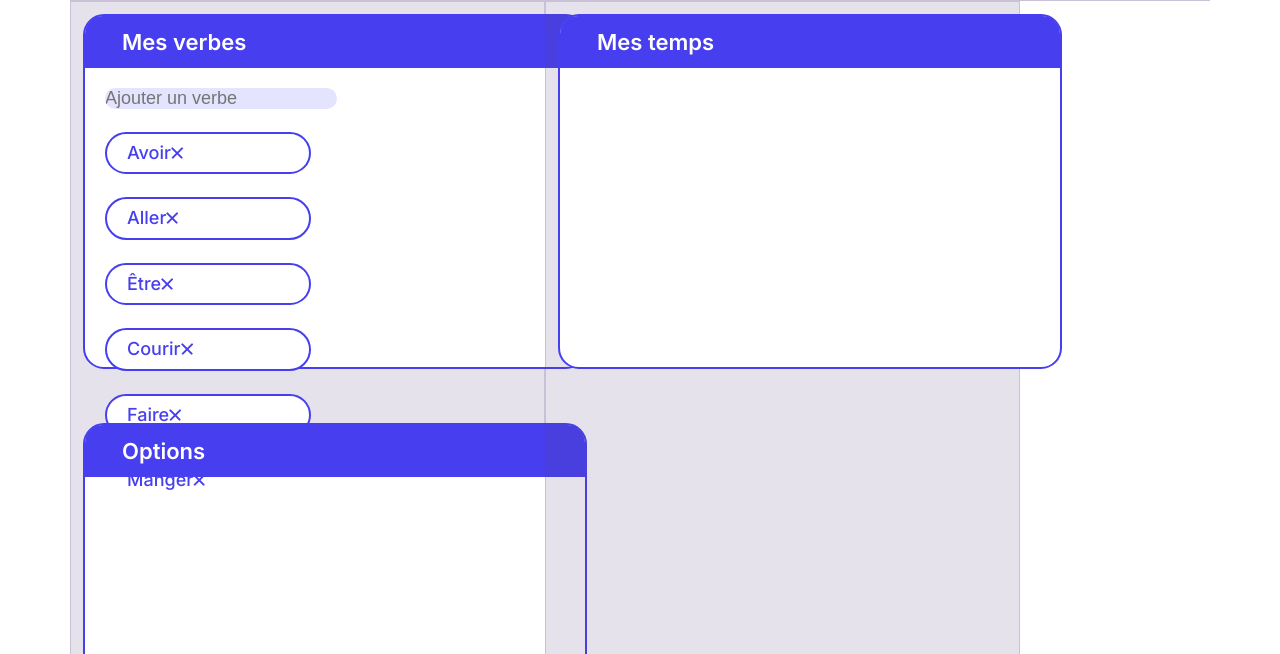
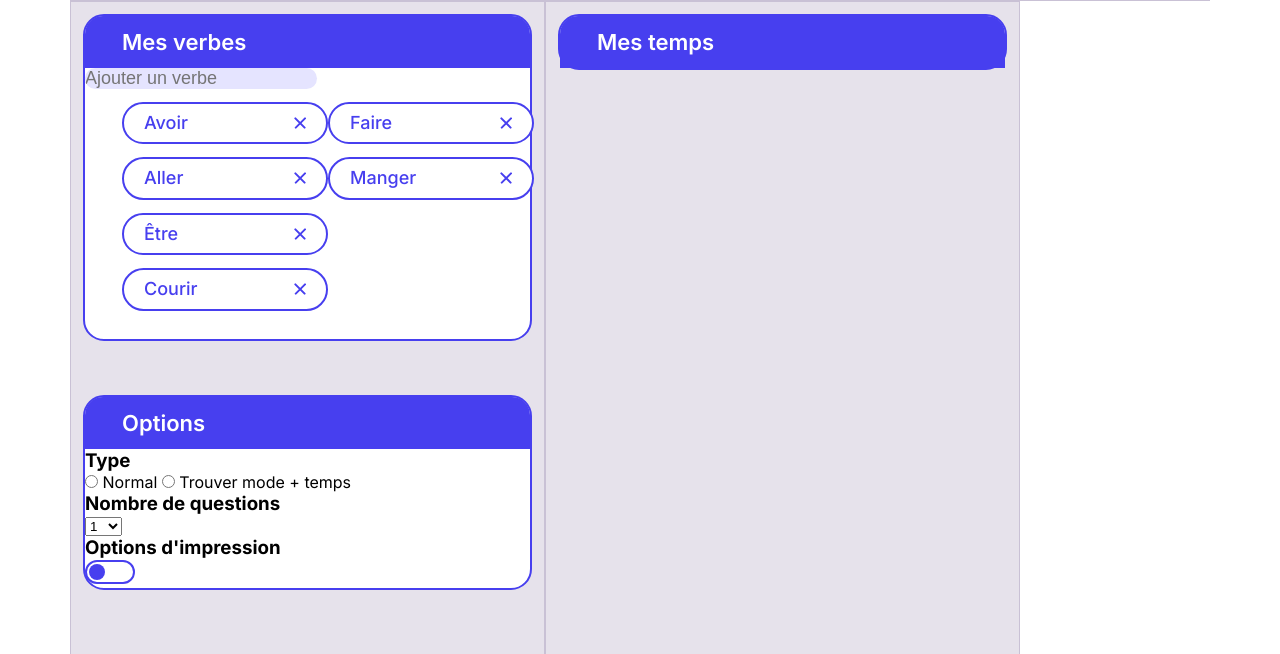
Before and after one commit to OkuroYume/examen-3, a website built with Parcel: page src/index.html in a window 1280 px wide. Shown: the part 108-762 px from the top of the page. Built offline with nearby package versions, Linux system fonts and the light colour scheme.

Commit message:
options form in proccess (switch button done)

```diff
--- a/src/index.html
+++ b/src/index.html
@@ -46,6 +46,7 @@
                 name="recherche"
                 placeholder="Ajouter un verbe"
               />
+              <div class="form-verb-box">
                 <div class="form-verb">
                   Avoir <img src="/img/x_symbol.svg" alt="x" />
                 </div>
@@ -66,9 +67,49 @@
                 </div>
               </div>
             </div>
+          </div>
           <div class="form">
             <div class="form-small">
               <h2>Options</h2>
+              <h3>Type</h3>
+              <div class="form-type">
+                <input name="options" id="normal" type="radio" />
+                <label for="normal">Normal</label>
+                <input name="options" id="temps" type="radio" />
+                <label for="temps">Trouver mode + temps</label>
+              </div>
+              <h3>Nombre de questions</h3>
+              <div class="number">
+                <select id="country" name="country">
+                  <option value="1">1</option>
+                  <option value="2">2</option>
+                  <option value="3">3</option>
+                  <option value="4">4</option>
+                  <option value="5">5</option>
+                  <option value="6">6</option>
+                  <option value="7">7</option>
+                  <option value="8">8</option>
+                  <option value="9">9</option>
+                  <option value="10">10</option>
+                  <option value="11">11</option>
+                  <option value="12">12</option>
+                  <option value="13">13</option>
+                  <option value="14">14</option>
+                  <option value="15">15</option>
+                  <option value="16">16</option>
+                  <option value="17">17</option>
+                  <option value="18">18</option>
+                  <option value="19">19</option>
+                  <option value="20">20</option>
+                </select>
+                <h3>Options d'impression</h3>
+                <label class="switch">
+                  <input type="checkbox" />
+                  <div class="switch-wrapper">
+                    <div class="switch-inner"></div>
+                  </div>
+                </label>
+              </div>
             </div>
           </div>
         </div>
--- a/src/scss/modules/_form.scss
+++ b/src/scss/modules/_form.scss
@@ -1,6 +1,4 @@
 .form-small {
-  width: 504px;
-  height: 355px;
   border-radius: 21px;
   border: 2px solid #473fef;
   background: #fff;
@@ -23,9 +21,9 @@
   font-size: 18px;
   font-weight: 500;
   border-radius: 21px;
-  padding: 10px 185 10px 18px;
+  padding: 10px 180 10px 18px;
   background: #e5e4ff;
-  margin: 20px 0 0 20px;
+  margin: 23px 36 13px 36px;
 }
 
 .form-verb {
@@ -33,8 +31,9 @@
   border-radius: 50px;
   border: 2px solid var(--Bleu, #473fef);
   display: flex;
+  justify-content: space-between;
   width: 206px;
-  margin: 23px 17px 11px 20px;
+  margin: 13px 0 0px 0;
   padding: 8px 20px 8px 20px;
   align-items: center;
   color: #473fef;
@@ -47,3 +46,44 @@
 
   transition: 0.2s;
 }
+
+.form-verb-box {
+  display: flex;
+  flex-direction: column;
+  flex-wrap: wrap;
+  height: 250px;
+  margin-left: 37px;
+}
+
+.switch-wrapper {
+  display: inline-block;
+  width: 50px;
+  height: 24px;
+  padding: 2px;
+  border-radius: 15px;
+  background: white;
+  border: 2px solid #473fef;
+  transition: ease-in 0.2s;
+}
+
+input:checked + .switch-wrapper {
+  background-color: #4ce9cd;
+  border: 2px solid #4ce9cd;
+}
+
+.switch-inner {
+  width: 16px;
+  height: 16px;
+  border-radius: 8px;
+  background: #473fef;
+  transition: ease-in 0.2s;
+}
+
+input:checked + .switch-wrapper .switch-inner {
+  margin-left: 26px;
+  background: #fff;
+}
+
+.switch input {
+  display: none;
+}
```
Lines whose indentation alone changed are shown as unchanged.
